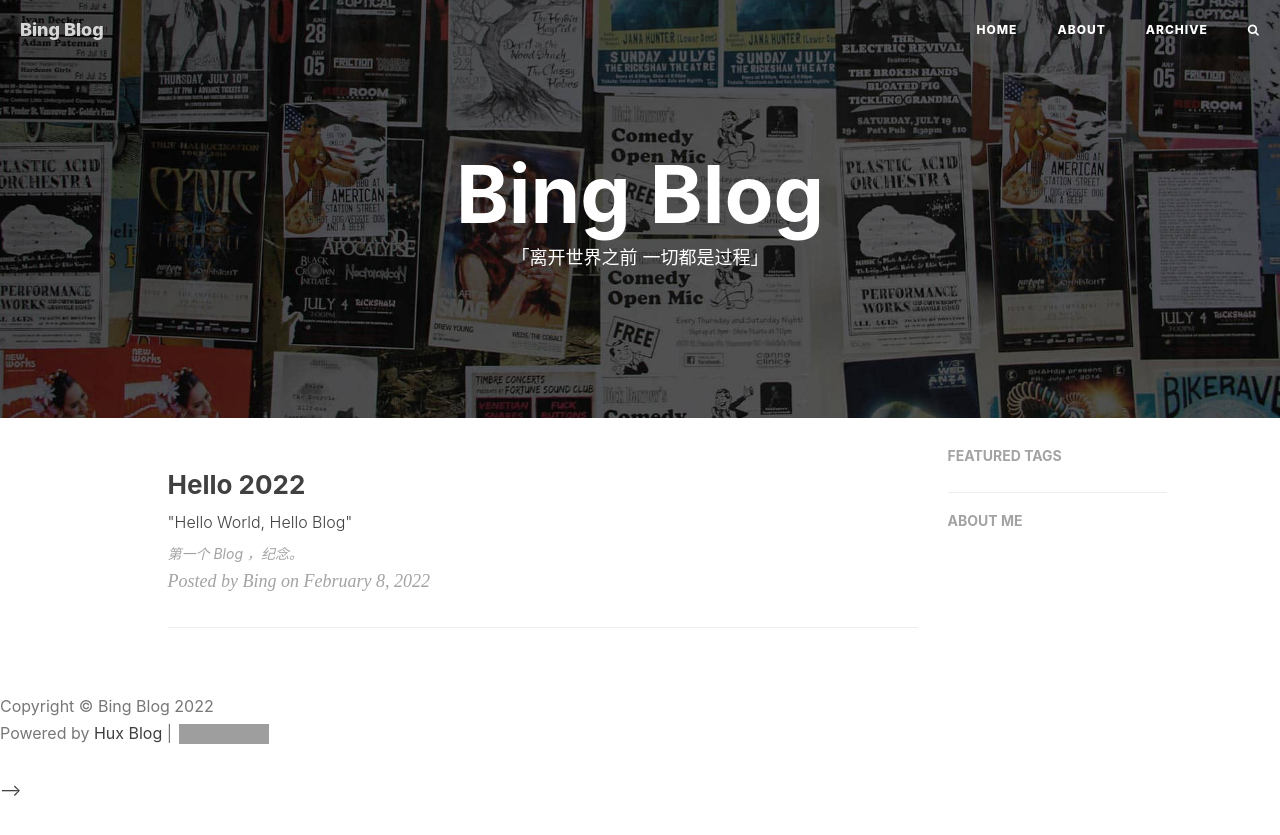
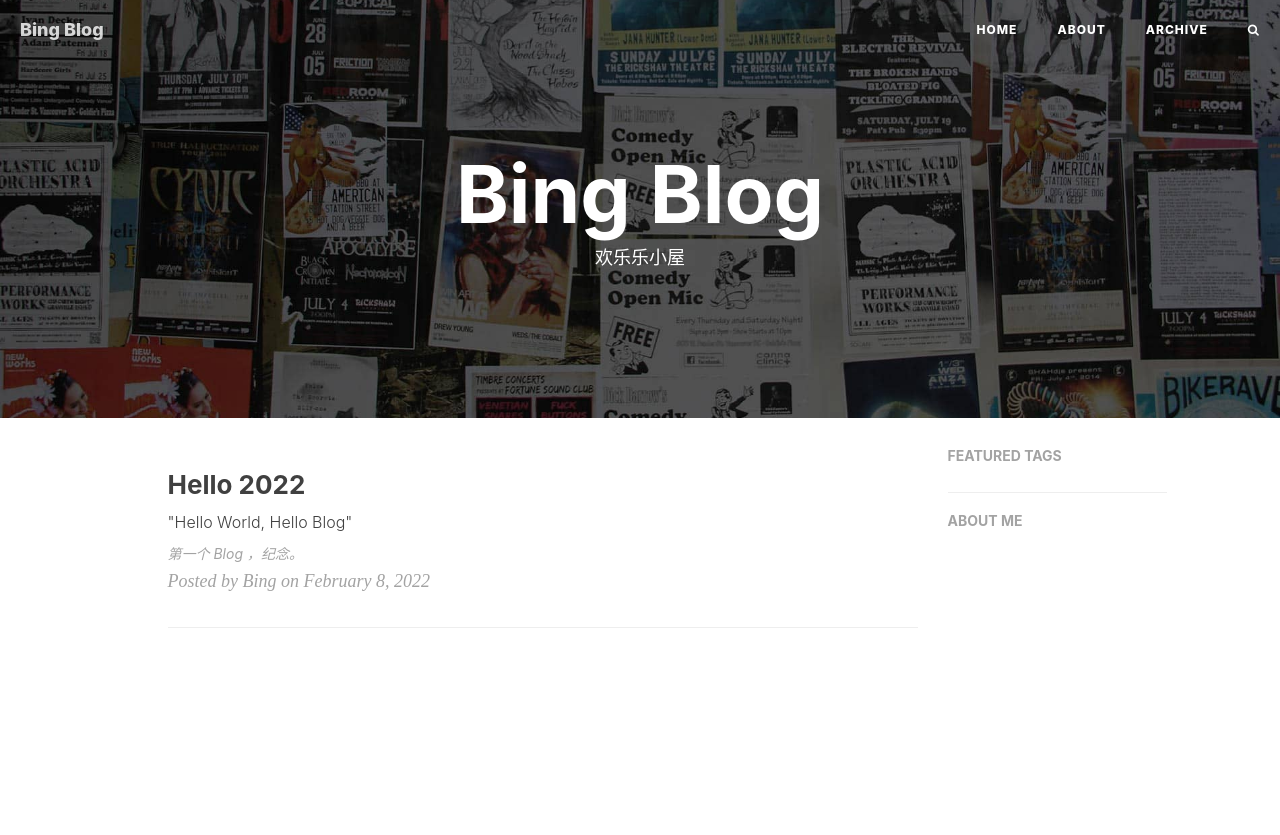
Before and after one commit to qiubinglin/qiubinglin.github.io, a Jekyll site: the page built from index.html, in a window 1280 px wide. Shown: the top 835 px of the page. Built offline with Jekyll 4.4.1, drawn with Linux system fonts in a browser that asks for light colours; nearby versions of some CDN libraries; the list of posts is cut into pages by our own code; comment, search, counter and statistics services are not loaded; grey boxes are pictures that could not be loaded.

Commit message:
Remove origin info from template

```diff
--- a/_includes/footer.html
+++ b/_includes/footer.html
@@ -2,9 +2,9 @@
 <!-- <footer>
     <div class="container">
         <div class="row">
-            <div class="col-lg-8 col-lg-offset-2 col-md-10 col-md-offset-1">
+            <div class="col-lg-8 col-lg-offset-2 col-md-10 col-md-offset-1"> -->
                 <!-- SNS Link -->
-                {% include sns-links.html center=true %}
+                <!-- {% include sns-links.html center=true %}
 
                 <p class="copyright text-muted">
                     Copyright &copy; {{ site.title }} {{ site.time | date: '%Y' }}
--- a/about.html
+++ b/about.html
@@ -1,7 +1,7 @@
 ---
 layout: page
 title: "About"
-description: "《你是我的梦想》"
+description: "关于我"
 header-img: "img/about-bg.jpg"
 multilingual: true
 ---
--- a/archive.html
+++ b/archive.html
@@ -1,7 +1,7 @@
 ---
 title: Archive
 layout: default
-description: "「我干了什么 究竟拿了时间换了什么」"
+description: "这不整理整理？！"
 header-img: "img/tag-bg.jpg"
 ---
 
--- a/index.html
+++ b/index.html
@@ -1,6 +1,6 @@
 ---
 layout: page
-description: "「离开世界之前 一切都是过程」"
+description: "欢乐乐小屋"
 ---
 
 {% for post in paginator.posts %}
```
